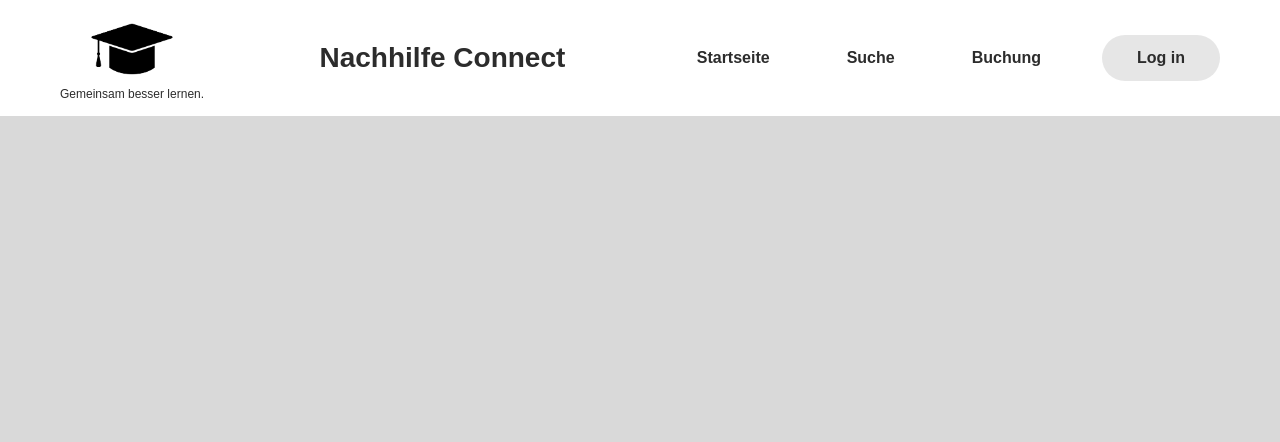
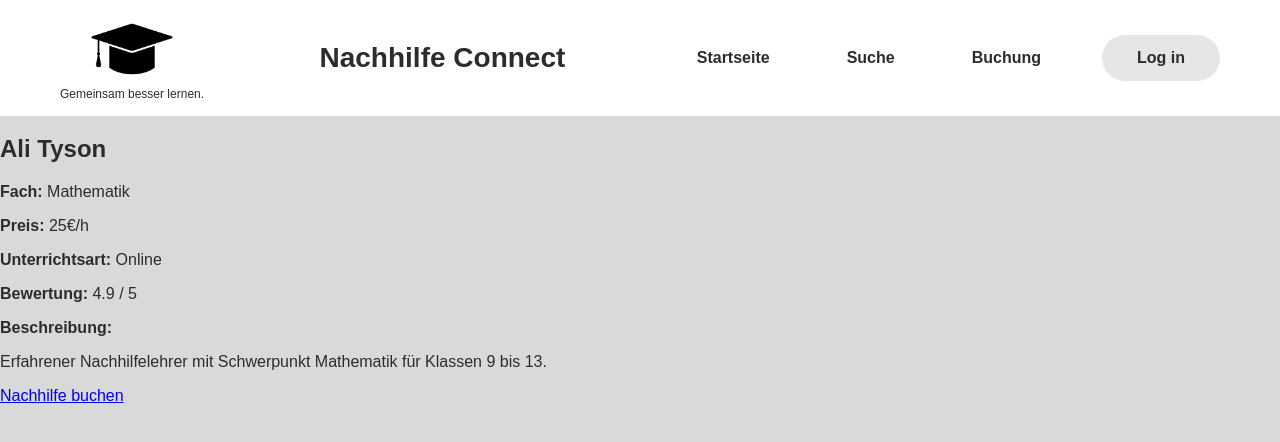
Before and after one commit to Mohd323/Nachhilfe-Plattform, a Flask app: page /lehrerprofil in a window 1280 px wide. Shown: the top 442 px of the page. Run offline with Flask 3, Linux system fonts and the light colour scheme.

Commit message:
teacher_profile.html fertig
css klassen sind noch zu ergänzen

```diff
--- a/templates/teacher_profile.html
+++ b/templates/teacher_profile.html
@@ -26,6 +26,26 @@
         </nav>
     </header>
 
+    <main>
+        <section class="...">
+             <div class="...">
+                 <h2>Ali Tyson</h2>
+                 <p><strong>Fach:</strong> Mathematik</p>
+                 <p><strong>Preis:</strong> 25€/h</p>
+                 <p><strong>Unterrichtsart:</strong> Online</p>
+                 <p><strong>Bewertung:</strong> 4.9 / 5</p>
+                 <p><strong>Beschreibung:</strong></p>
+                 <p>
+                    Erfahrener Nachhilfelehrer mit Schwerpunkt
+                    Mathematik für Klassen 9 bis 13.
+                 </p>
+
+              <a href="{{ url_for('booking') }}" class="...">
+                Nachhilfe buchen
+              </a>
+            </div>
+        </section>
+    </main>
 
 </body>
 </html>
```
